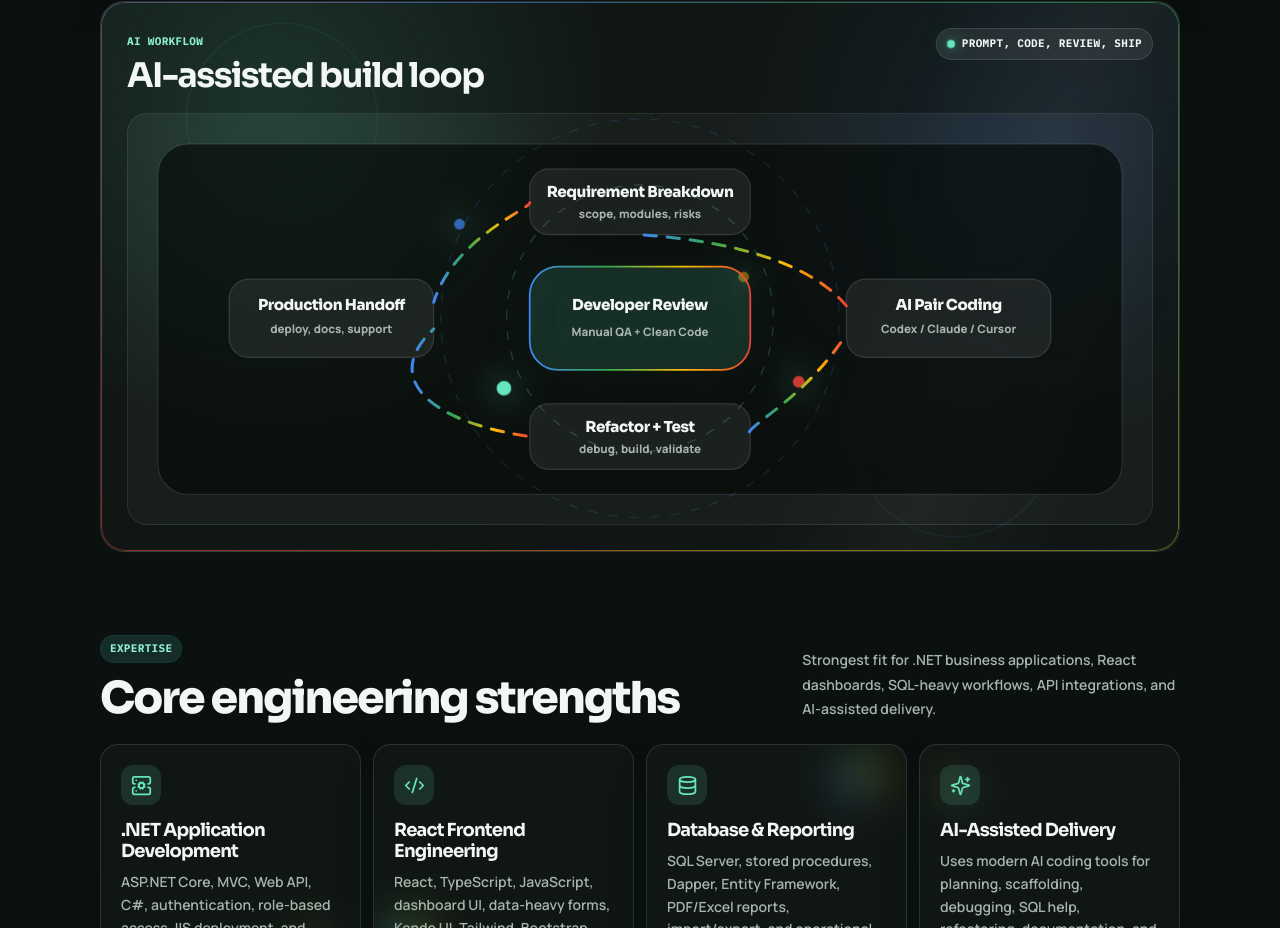
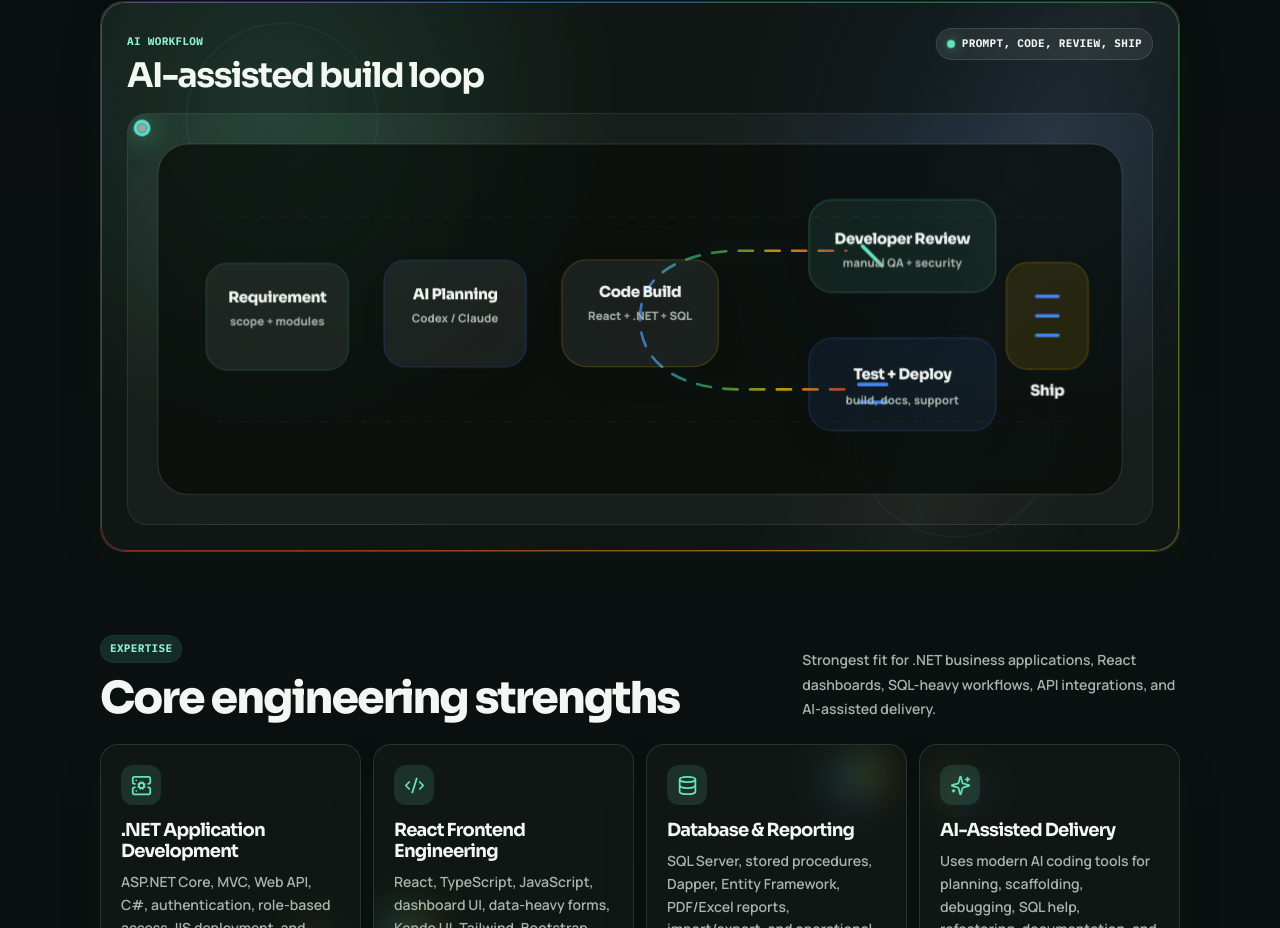
Before and after one commit to KrupalVaishnav79/portfolio-krupal, a React (Vite) app: page / in a window 1280 px wide. Shown: the part 2692-3620 px from the top of the page. Built offline with nearby package versions, Linux system fonts and the light colour scheme.

Commit message:
Improve AI workflow pipeline diagram

```diff
--- a/src/App.jsx
+++ b/src/App.jsx
@@ -580,7 +580,7 @@ function ArchitectureSvg() {
 
 function AIBuildLoopSvg() {
   return (
-    <svg className="process-svg ai-loop-svg" viewBox="0 0 1120 430" role="img" aria-label="AI assisted development loop diagram">
+    <svg className="process-svg ai-loop-svg" viewBox="0 0 1120 430" role="img" aria-label="AI assisted development pipeline diagram">
       <defs>
         <linearGradient id="aiLoopGradient" x1="0" x2="1" y1="0" y2="0">
           <stop offset="0%" stopColor="#4285f4" />
@@ -588,54 +588,68 @@ function AIBuildLoopSvg() {
           <stop offset="70%" stopColor="#fbbc05" />
           <stop offset="100%" stopColor="#ea4335" />
         </linearGradient>
+        <filter id="aiGlow" x="-30%" y="-30%" width="160%" height="160%">
+          <feGaussianBlur stdDeviation="7" result="blur" />
+          <feMerge>
+            <feMergeNode in="blur" />
+            <feMergeNode in="SourceGraphic" />
+          </feMerge>
+        </filter>
       </defs>
 
       <rect className="svg-bg" x="18" y="18" width="1084" height="394" rx="34" />
-      <g className="loop-orbits">
-        <circle className="loop-ring ring-one" cx="560" cy="214" r="150" />
-        <circle className="loop-ring ring-two" cx="560" cy="214" r="224" />
-        <g className="svg-spin">
-          <circle className="loop-dot dot-a" cx="560" cy="64" r="7" />
-          <circle className="loop-dot dot-b" cx="784" cy="214" r="6" />
-          <circle className="loop-dot dot-c" cx="560" cy="364" r="7" />
-          <circle className="loop-dot dot-d" cx="336" cy="214" r="6" />
-        </g>
+      <path className="ai-bg-line" d="M86 100 H1034 M86 330 H1034" />
+      <path className="ai-pipeline-line" d="M128 214 H992" />
+      <path className="ai-review-branch" d="M560 214 C560 162 612 138 674 138 H792" />
+      <path className="ai-review-branch delay-1" d="M560 214 C560 270 612 294 674 294 H792" />
+
+      <circle className="loop-dot dot-a" r="8" filter="url(#aiGlow)">
+        <animateMotion dur="6.2s" repeatCount="indefinite" path="M128 214 H992" />
+      </circle>
+      <circle className="loop-dot dot-b" r="6" filter="url(#aiGlow)">
+        <animateMotion begin="-2.1s" dur="6.2s" repeatCount="indefinite" path="M128 214 H992" />
+      </circle>
+      <circle className="loop-dot dot-c" r="5" filter="url(#aiGlow)">
+        <animateMotion begin="-4.2s" dur="6.2s" repeatCount="indefinite" path="M128 214 H992" />
+      </circle>
+
+      <g className="ai-stage stage-one">
+        <rect x="72" y="154" width="160" height="120" rx="24" />
+        <text x="152" y="198" textAnchor="middle">Requirement</text>
+        <text x="152" y="224" textAnchor="middle">scope + modules</text>
       </g>
 
-      <g className="loop-center">
-        <rect x="436" y="156" width="248" height="116" rx="32" />
-        <text x="560" y="205" textAnchor="middle">Developer Review</text>
-        <text x="560" y="234" textAnchor="middle">Manual QA + Clean Code</text>
+      <g className="ai-stage stage-two">
+        <rect x="272" y="154" width="160" height="120" rx="24" />
+        <text x="352" y="198" textAnchor="middle">AI Planning</text>
+        <text x="352" y="224" textAnchor="middle">Codex / Claude</text>
       </g>
 
-      <g className="loop-card loop-top">
-        <rect x="436" y="46" width="248" height="74" rx="22" />
-        <text x="560" y="78" textAnchor="middle">Requirement Breakdown</text>
-        <text x="560" y="101" textAnchor="middle">scope, modules, risks</text>
+      <g className="ai-stage stage-three">
+        <rect x="472" y="154" width="176" height="120" rx="28" />
+        <text x="560" y="196" textAnchor="middle">Code Build</text>
+        <text x="560" y="222" textAnchor="middle">React + .NET + SQL</text>
       </g>
 
-      <g className="loop-card loop-right">
-        <rect x="792" y="170" width="230" height="88" rx="22" />
-        <text x="907" y="205" textAnchor="middle">AI Pair Coding</text>
-        <text x="907" y="230" textAnchor="middle">Codex / Claude / Cursor</text>
+      <g className="ai-gate gate-review">
+        <rect x="750" y="86" width="210" height="104" rx="26" />
+        <path d="M810 138 l24 24 l56 -62" />
+        <text x="855" y="136" textAnchor="middle">Developer Review</text>
+        <text x="855" y="162" textAnchor="middle">manual QA + security</text>
       </g>
 
-      <g className="loop-card loop-bottom">
-        <rect x="436" y="310" width="248" height="74" rx="22" />
-        <text x="560" y="342" textAnchor="middle">Refactor + Test</text>
-        <text x="560" y="365" textAnchor="middle">debug, build, validate</text>
+      <g className="ai-gate gate-test">
+        <rect x="750" y="242" width="210" height="104" rx="26" />
+        <path d="M806 294 h96 M806 314 h62" />
+        <text x="855" y="288" textAnchor="middle">Test + Deploy</text>
+        <text x="855" y="316" textAnchor="middle">build, docs, support</text>
       </g>
 
-      <g className="loop-card loop-left">
-        <rect x="98" y="170" width="230" height="88" rx="22" />
-        <text x="213" y="205" textAnchor="middle">Production Handoff</text>
-        <text x="213" y="230" textAnchor="middle">deploy, docs, support</text>
+      <g className="ai-output">
+        <rect x="972" y="154" width="92" height="120" rx="24" />
+        <path d="M1006 192 h24 M1006 214 h24 M1006 236 h24" />
+        <text x="1018" y="304" textAnchor="middle">Ship</text>
       </g>
-
-      <path className="loop-connector" d="M560 120 C680 128 758 158 792 200" />
-      <path className="loop-connector delay-1" d="M792 232 C740 312 670 338 684 347" />
-      <path className="loop-connector delay-2" d="M436 347 C320 330 270 280 328 226" />
-      <path className="loop-connector delay-3" d="M328 196 C350 124 438 90 436 84" />
     </svg>
   );
 }
--- a/src/styles.css
+++ b/src/styles.css
@@ -727,7 +727,10 @@ h4 {
 .arch-box rect,
 .arch-cloud rect,
 .loop-card rect,
-.loop-center rect {
+.loop-center rect,
+.ai-stage rect,
+.ai-gate rect,
+.ai-output rect {
   fill: rgba(255, 255, 255, 0.07);
   stroke: rgba(242, 247, 243, 0.14);
   stroke-width: 1.4;
@@ -766,7 +769,10 @@ h4 {
 .arch-cloud text,
 .arch-center text,
 .loop-card text,
-.loop-center text {
+.loop-center text,
+.ai-stage text,
+.ai-gate text,
+.ai-output text {
   fill: var(--ink);
   font-family: "Sora", sans-serif;
   font-size: 17px;
@@ -777,7 +783,9 @@ h4 {
 .svg-node-card text:nth-of-type(2),
 .arch-box text:nth-of-type(2),
 .loop-card text:nth-of-type(2),
-.loop-center text:nth-of-type(2) {
+.loop-center text:nth-of-type(2),
+.ai-stage text:nth-of-type(2),
+.ai-gate text:nth-of-type(2) {
   fill: var(--muted);
   font-family: "Manrope", sans-serif;
   font-size: 13px;
@@ -866,6 +874,92 @@ h4 {
 
 .loop-connector {
   stroke: url("#aiLoopGradient");
+}
+
+.ai-bg-line {
+  fill: none;
+  stroke: rgba(242, 247, 243, 0.055);
+  stroke-width: 1;
+  stroke-dasharray: 9 14;
+}
+
+.ai-pipeline-line,
+.ai-review-branch {
+  fill: none;
+  stroke: url("#aiLoopGradient");
+  stroke-width: 5;
+  stroke-linecap: round;
+  stroke-dasharray: 16 14;
+  filter: drop-shadow(0 0 12px rgba(100, 229, 189, 0.18));
+  animation: svgDash 2.8s linear infinite;
+}
+
+.ai-review-branch {
+  stroke-width: 3;
+  opacity: 0.78;
+}
+
+.ai-stage,
+.ai-gate,
+.ai-output {
+  animation: aiStageFloat 5.8s ease-in-out infinite;
+}
+
+.stage-two,
+.gate-review {
+  animation-delay: -1.1s;
+}
+
+.stage-three,
+.gate-test {
+  animation-delay: -2.2s;
+}
+
+.ai-output {
+  animation-delay: -3.3s;
+}
+
+.ai-stage rect {
+  stroke: rgba(100, 229, 189, 0.18);
+}
+
+.stage-two rect {
+  stroke: rgba(66, 133, 244, 0.22);
+}
+
+.stage-three rect {
+  stroke: rgba(251, 188, 5, 0.22);
+}
+
+.ai-gate rect {
+  fill: rgba(100, 229, 189, 0.085);
+  stroke: rgba(100, 229, 189, 0.24);
+}
+
+.gate-test rect {
+  fill: rgba(66, 133, 244, 0.085);
+  stroke: rgba(66, 133, 244, 0.24);
+}
+
+.ai-gate path,
+.ai-output path {
+  fill: none;
+  stroke: var(--accent);
+  stroke-width: 4;
+  stroke-linecap: round;
+  stroke-linejoin: round;
+  stroke-dasharray: 120;
+  animation: checkDraw 3.4s ease-in-out infinite;
+}
+
+.gate-test path,
+.ai-output path {
+  stroke: #4285f4;
+}
+
+.ai-output rect {
+  fill: rgba(251, 188, 5, 0.11);
+  stroke: rgba(251, 188, 5, 0.24);
 }
 
 .delay-1 {
@@ -2445,6 +2539,19 @@ footer a:hover {
   }
 }
 
+@keyframes aiStageFloat {
+  0%,
+  100% {
+    transform: translateY(0);
+    filter: drop-shadow(0 0 0 rgba(100, 229, 189, 0));
+  }
+
+  50% {
+    transform: translateY(-6px);
+    filter: drop-shadow(0 18px 22px rgba(0, 0, 0, 0.2));
+  }
+}
+
 @keyframes svgOrbitSpin {
   to {
     transform: rotate(360deg);
```
